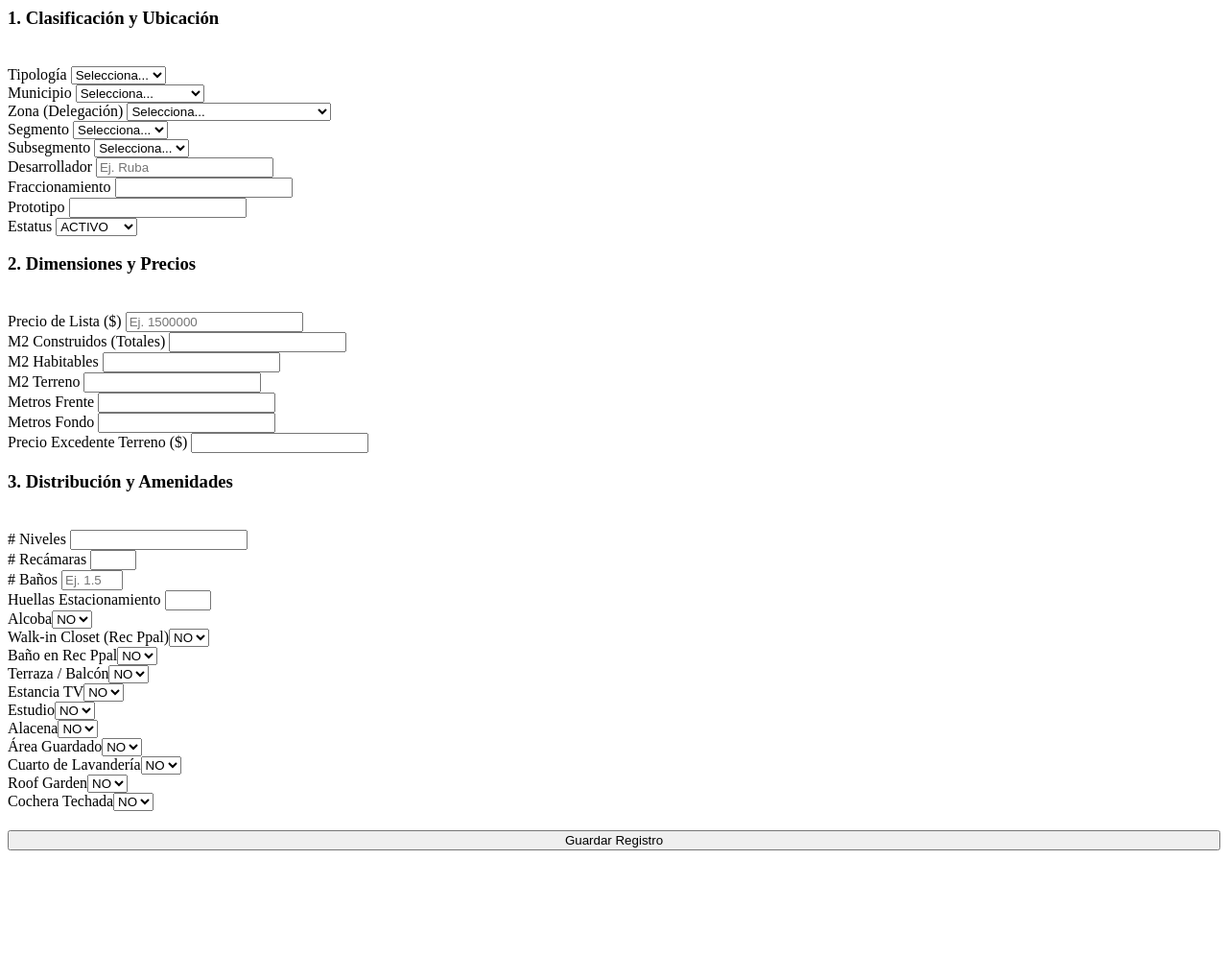
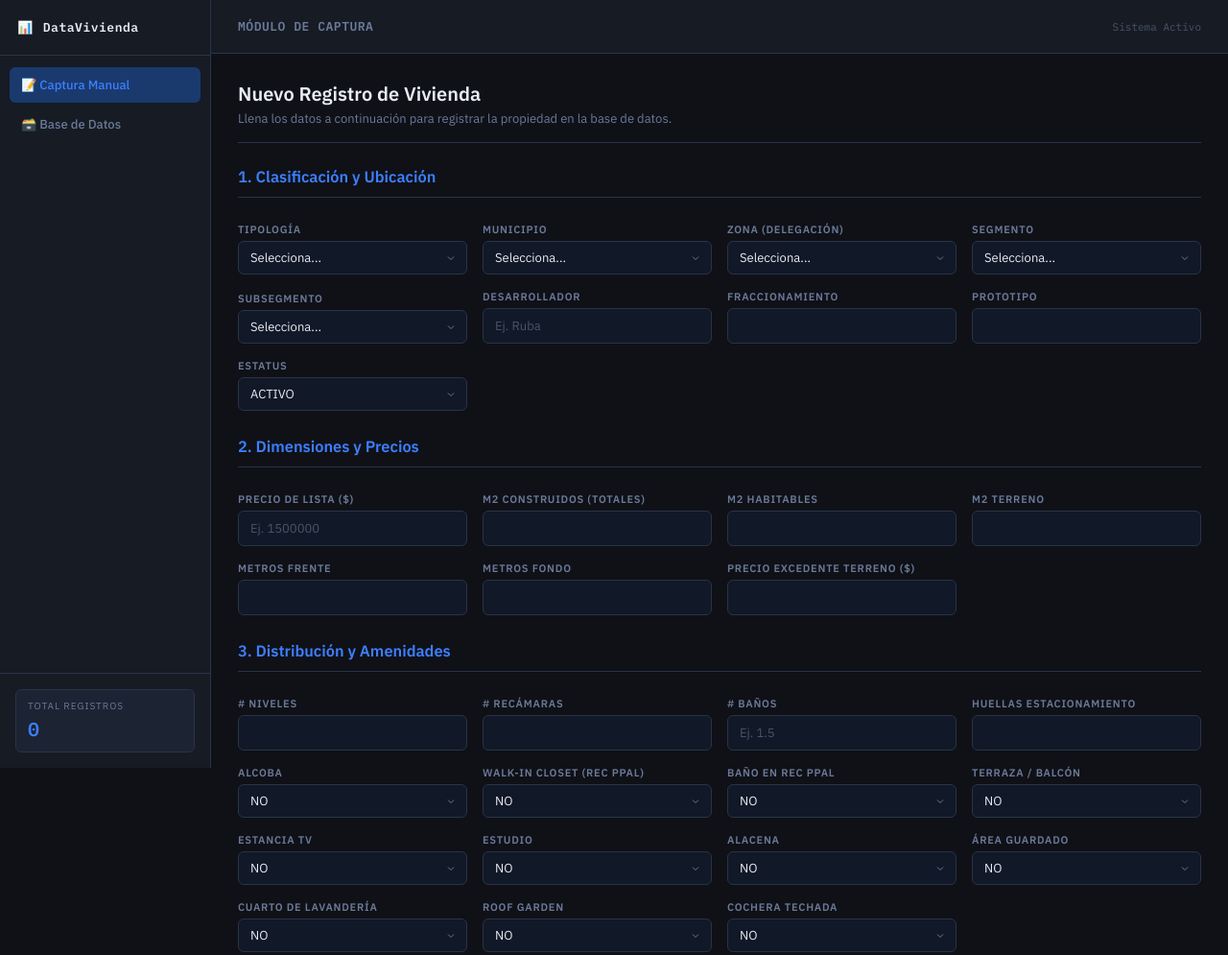
Before and after one commit to AlejandroTTR8/Benchmarking_Plaza_Tijuana, a website: page public/index.html in a window 1280 px wide. Shown: the top 995 px of the page at 96% size. Before the commit the page ends 902 px from the top, so only its background shows below. Drawn offline with Linux system fonts and the light colour scheme.

Commit message:
Update index.html

```diff
--- a/public/index.html
+++ b/public/index.html
@@ -1,3 +1,52 @@
+<!DOCTYPE html>
+<html lang="es">
+<head>
+  <meta charset="UTF-8">
+  <meta name="viewport" content="width=device-width, initial-scale=1.0">
+  <title>DataVivienda</title>
+
+  <link rel="preconnect" href="https://fonts.googleapis.com">
+  <link rel="preconnect" href="https://fonts.gstatic.com" crossorigin>
+  <link href="https://fonts.googleapis.com/css2?family=IBM+Plex+Mono:wght@400;600&family=IBM+Plex+Sans:wght@400;500;600&display=swap" rel="stylesheet">
+
+  <link rel="stylesheet" href="/styles.css">
+</head>
+<body>
+
+  <aside class="sidebar">
+    <div class="sidebar__logo">
+      <div class="sidebar__logo-icon">📊</div>
+      <span>DataVivienda</span>
+    </div>
+    <nav class="sidebar__nav">
+      <button class="nav-btn active">
+        <span>📝 Captura Manual</span>
+      </button>
+      <button class="nav-btn">
+        <span>🗃️ Base de Datos</span>
+      </button>
+    </nav>
+    <div class="sidebar__stats">
+      <div class="stat-mini">
+        <span class="stat-mini__label">Total Registros</span>
+        <span class="stat-mini__value" id="contadorTotal">0</span>
+      </div>
+    </div>
+  </aside>
+
+  <main class="main">
+
+    <header class="topbar">
+      <div class="topbar__title">Módulo de Captura</div>
+      <div class="topbar__date">Sistema Activo</div>
+    </header>
+
+    <div class="tab-panel active" id="captura">
+      <div class="panel-header">
+        <h2>Nuevo Registro de Vivienda</h2>
+        <p>Llena los datos a continuación para registrar la propiedad en la base de datos.</p>
+      </div>
+
       <form id="capturaForm" class="form-grid">
         <div class="field-group field-group--wide" style="border-bottom: 1px solid var(--border); padding-bottom: 10px; margin-bottom: 10px;">
           <h3 style="color: var(--accent);">1. Clasificación y Ubicación</h3>
@@ -148,3 +197,9 @@
           </button>
         </div>
       </form>
+      </div>
+  </main>
+
+  <script src="/app.js"></script>
+</body>
+</html>
```
Lines whose indentation alone changed are shown as unchanged.
